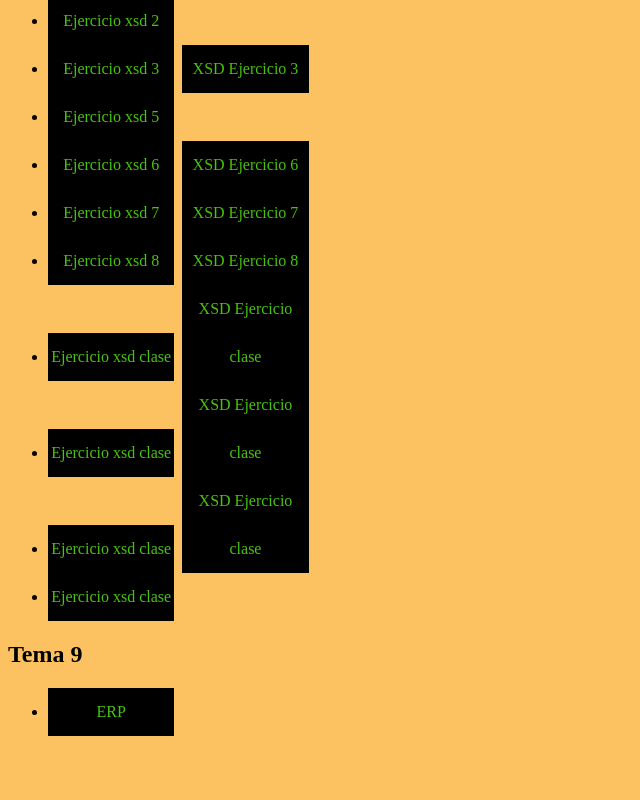
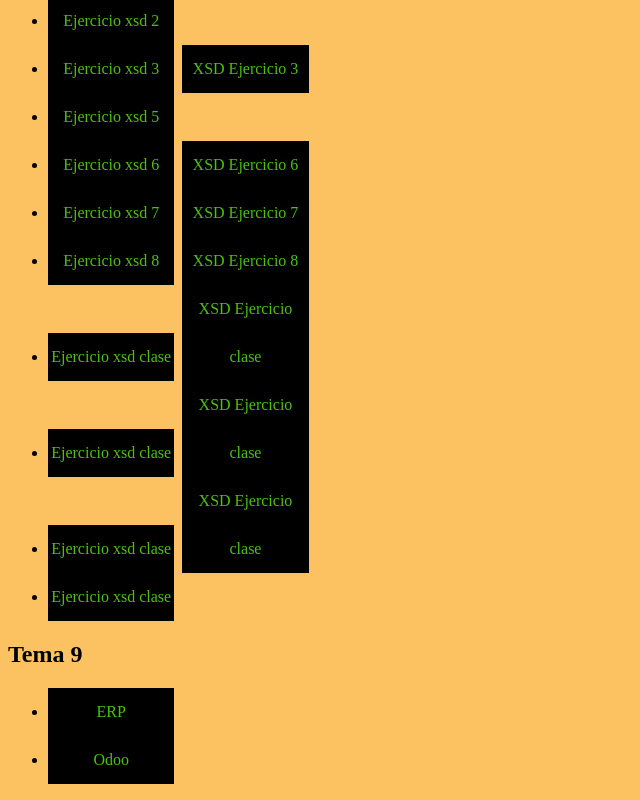
Before and after one commit to javi-sala/javi-sala, a plain HTML site: page lm/index.html in a window 1280 px wide. Shown: the part 1564-2364 px from the top of the page, without its empty margins (0-640 px from the left). Before the commit the page ends 2316 px from the top, so only its background shows below. Drawn offline with Linux system fonts and the light colour scheme.

Commit message:
Update index.html

```diff
--- a/lm/index.html
+++ b/lm/index.html
@@ -75,6 +75,7 @@
 <h2>Tema 9</h2>
 	<ul>
 		<li><a href="https://view.genial.ly/60a3795f345bfc0d106e3335/presentation-erp-javier-salazar-almagro" target="_blank">ERP</a></li>
+		<li><a href="tema8/odoo.pdf" target="_blank">Odoo</a></li>
 	</ul>
 	</body>
 </html>
```
